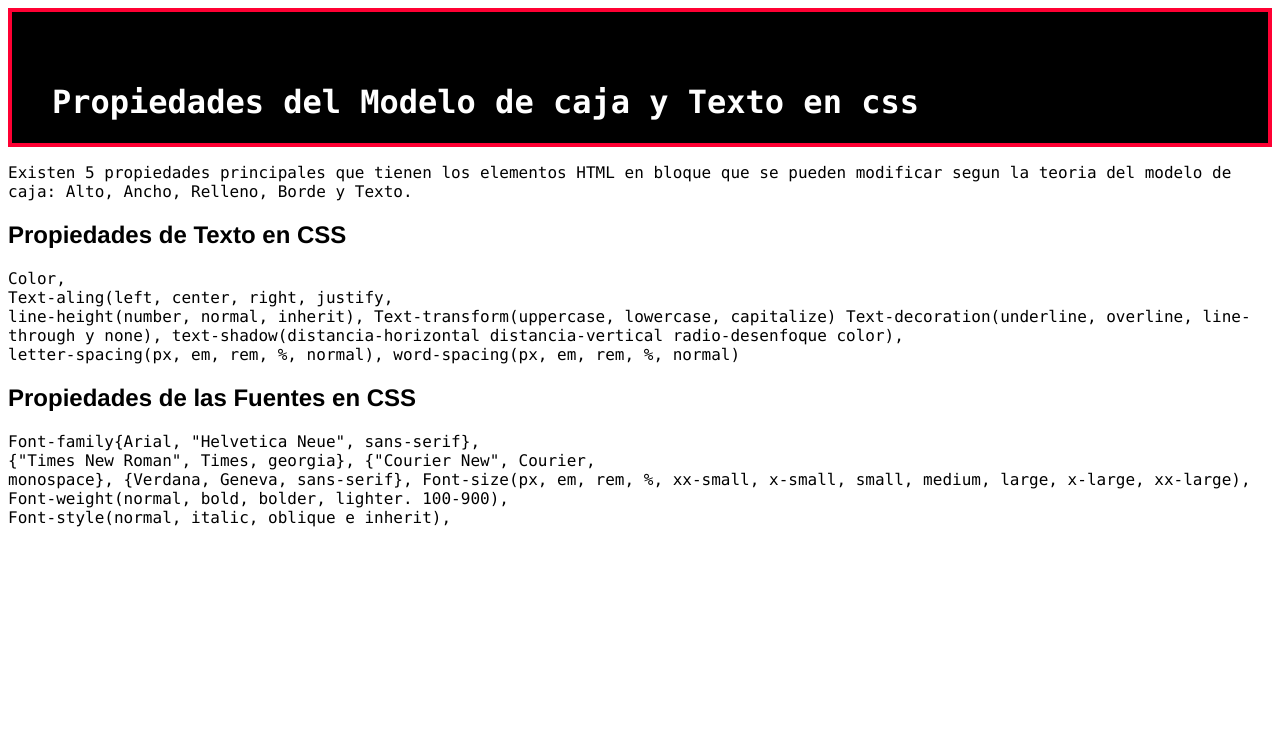
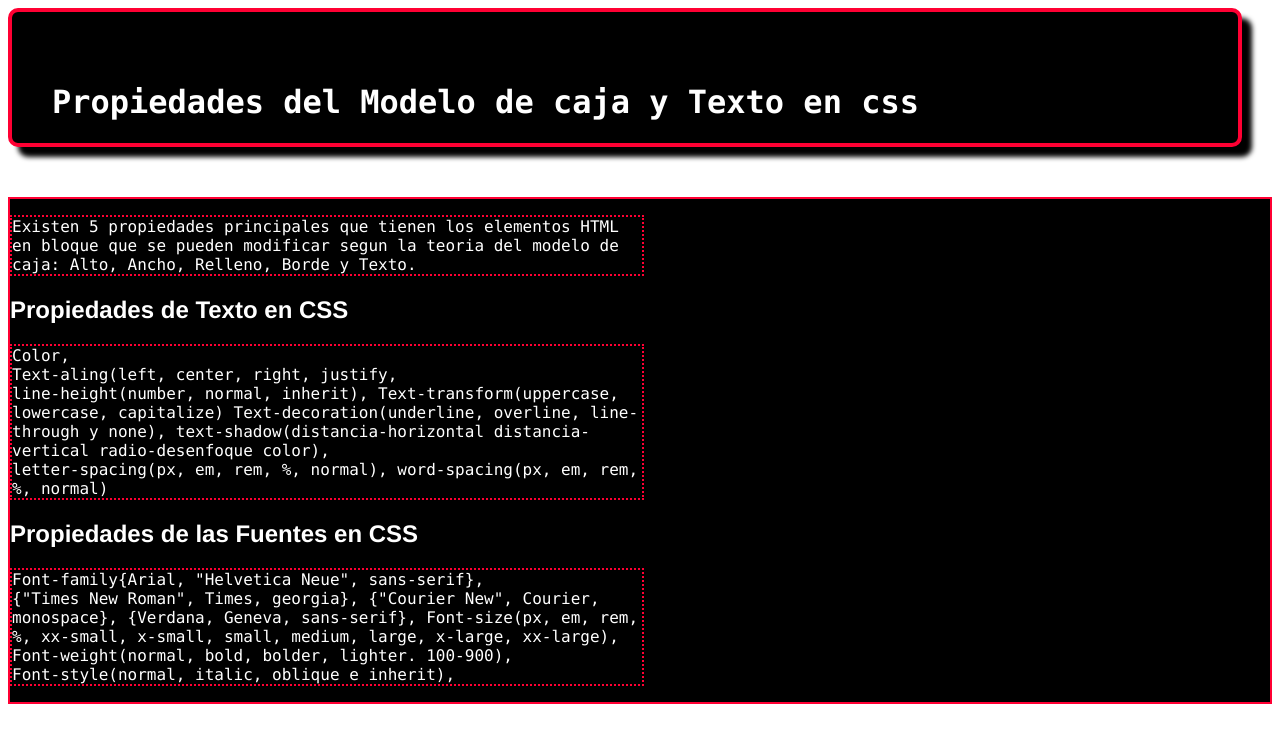
Before and after one commit to kevinDev-alt/TAREAS-PW1-2027, a plain HTML site: page TAREA_11/index.html in a window 1280 px wide. Drawn offline with Linux system fonts and the light colour scheme.

Commit message:
Tarea 11 continuacion

```diff
--- a/TAREA_11/CSS/styles.css
+++ b/TAREA_11/CSS/styles.css
@@ -10,6 +10,39 @@ body{
     /*El relleno/padding: espacio entre el contenido del elemento y su borde
     Se aplican los valores en sentido horario: top, right, bottom, left
     1valor: t,r,b,l 2valores: t/b, r/l 3valores: t, r/l, b*/
+    padding: 50px 0px 0px 40px;
+
+    /*El margen/margin: espacio entre un elemento HTML y el resto de los elementos HTML a su alrededor*/
+    margin: 0px 30px 50px 0px;
+
+    /*El borde/border: Es el contorno visual al rededor de nuestro elemento HTML (dentro de el podemos encontrar el contenido del elemento y su relleno*/
     border: 4px solid #f03;
-    padding: 50px 0px 0px 40px;
+    border-radius: 10px;
+    border-bottom-color: 2px;
+
+    /*box-shadow: sombra alrededor del elemento, se debe especificar los valores: desplazamiento-horizontal esplazamiento-vertical radio-desenfoque*/
+    box-shadow: 10px 10px 5px 0px #000;
 }
+.introduccion{
+    background-color: #000;
+    color: #fff;
+    border: 2px solid #f03;
+}
+
+.introduccion p{
+    width: 50%;/*El ancho del elemento HTML, se puede especificar en porcentaje o en pixeles*/
+    height: 50%;/*La altura del elemento HTML, se puede especificar en porcentaje o en pixeles*/
+    border: 2px dotted #f03;
+    /* margin: 10px auto;*/
+}
+
+.introduccion span{
+    width: 50%;/*El ancho del elemento HTML, se puede especificar en porcentaje o en pixeles*/
+    height: 50px;/*La altura del elemento HTML, se puede especificar en porcentaje o en pixeles*/
+    border: 2px dotted #f03;
+
+    padding: 10px 20px 30px 40px;
+    margin: 10px 20px 30px 40px;
+
+    /*display: inline-block;*/
+}
```
